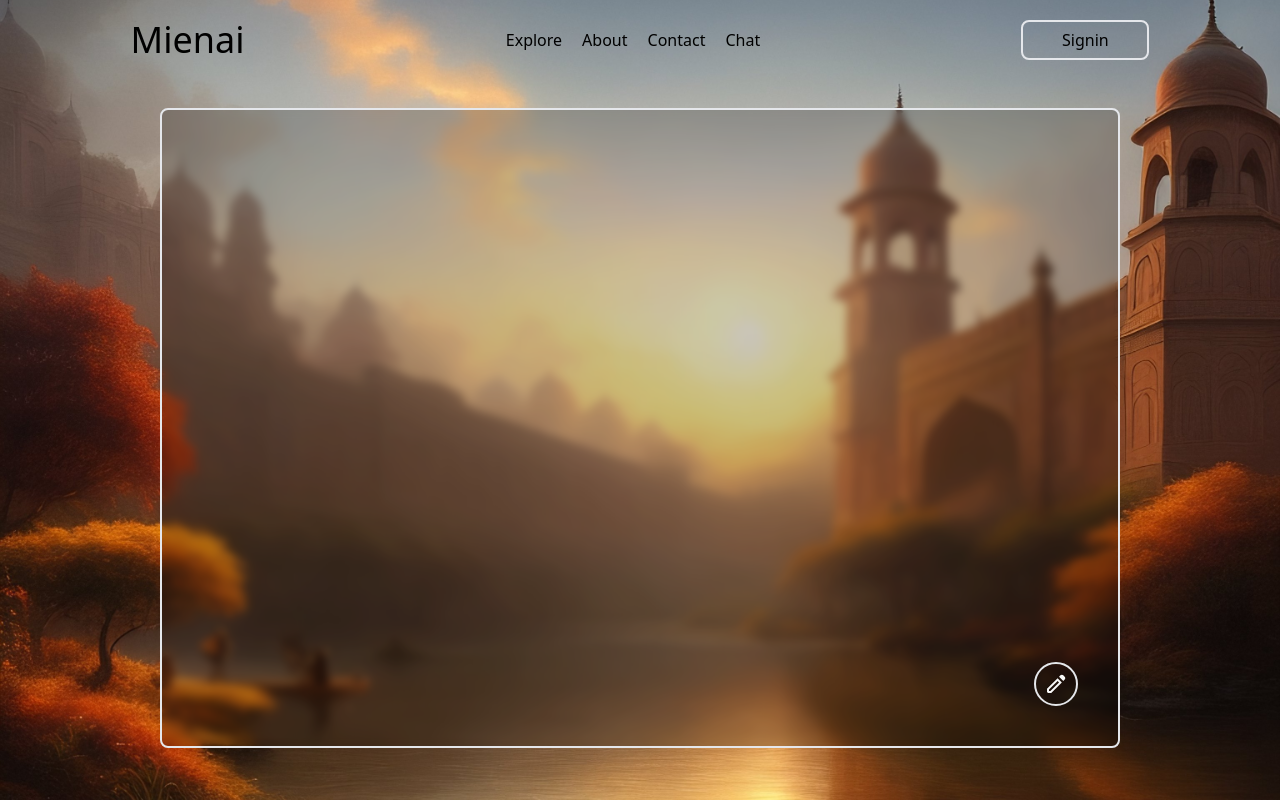
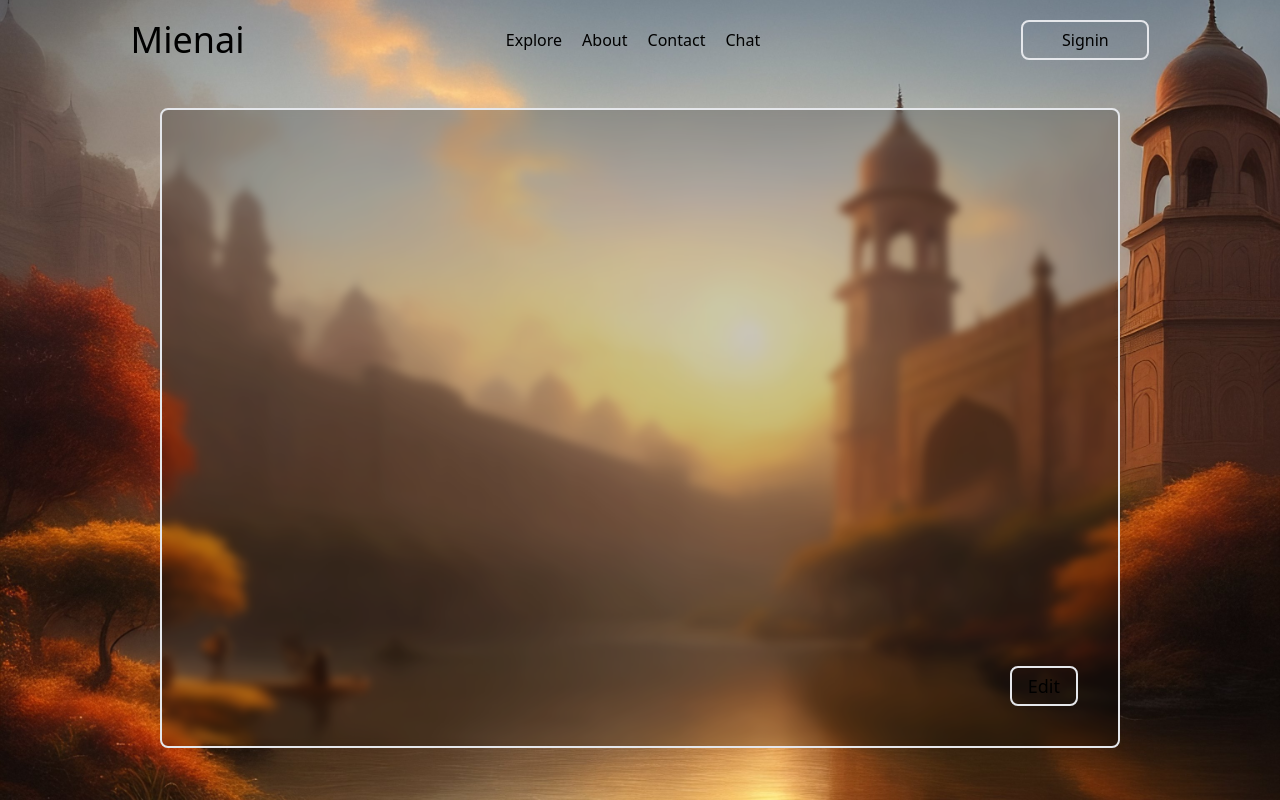
Before and after one commit to abhishekumar-tyagi/Trave, a Next.js app: page /app/dashboard in a window 1280 px wide. Built offline with nearby package versions, Linux system fonts and the light colour scheme; no server answers.

Commit message:
alt sol for edit svg

```diff
--- a/components/Dashboard/Dashboard.tsx
+++ b/components/Dashboard/Dashboard.tsx
@@ -37,7 +37,9 @@ const Dashboard = () => {
 					🇮🇳 India
 				</div> */}
 				<div onClick={() => router.push('/app/edit')} className="absolute right-0 bottom-0 md:pb-10 pb-5 pr-5 md:pr-10 cursor-pointer">
-					<img src="/images/Edit.svg" alt="edit" draggable="false" className="  border-2 flex flex-row items-center justify-center rounded-full p-2" />
+					<div className="  border-2 flex flex-row items-center justify-center rounded-lg p-1 pl-4 pr-4 text-lg" >
+						Edit
+					</div>
 				</div>
 			</div>
 		</div>
```
